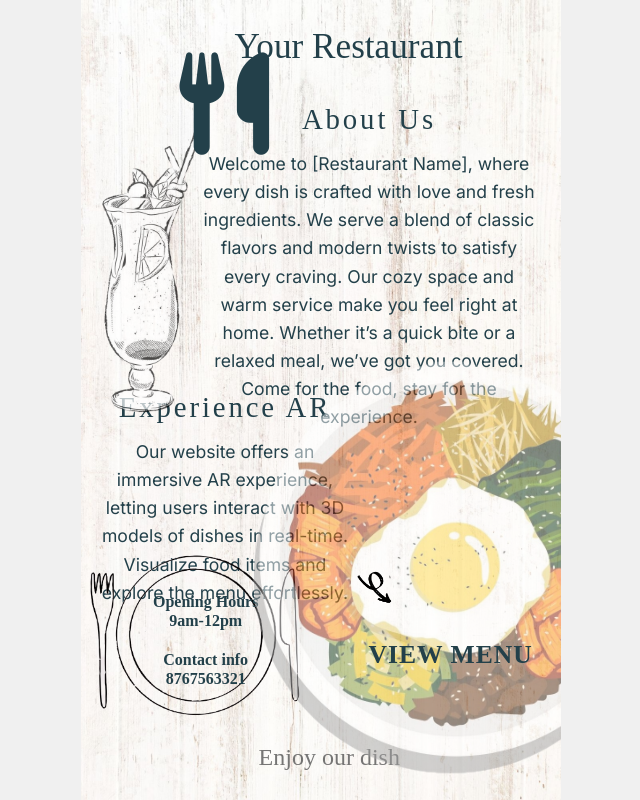
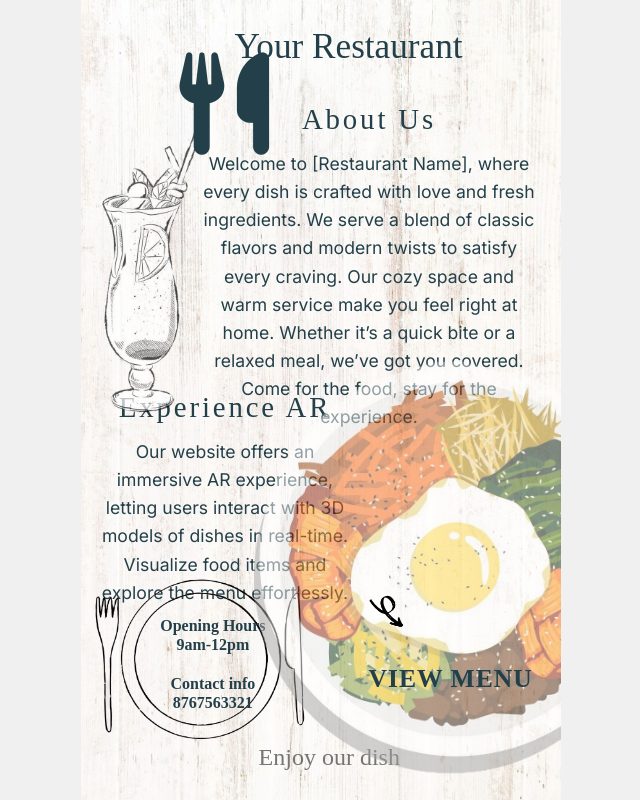
Before and after one commit to LhaseParth2610/AR-menu, a Flask app: page / in a window 1280 px wide. Shown: the whole page, without its empty margins (319-959 px from the left). Run offline with Flask 3, Linux system fonts and the light colour scheme.

Commit message:
Home page aligned

```diff
--- a/static/styles.css
+++ b/static/styles.css
@@ -152,8 +152,8 @@ body {
 
 /* Bottom Area */
 .opening-hours-img {
-    bottom: 10%;
-    left: -2%;
+    bottom: 7%;
+    left: -1%;
     width: 56vw;
     max-width: 240px;
     height: auto;
@@ -161,8 +161,8 @@ body {
 }
 
 .opening-hours-text {
-    bottom: 14%;
-    left: 15%;
+    bottom: 11%;
+    left: 16.5%;
     width: auto;
     color: #23404a;
     font-size: clamp(0.8rem, 3vw, 1rem);
@@ -174,7 +174,7 @@ body {
 }
 
 .bottom-menu-area {
-    bottom: 15%;
+    bottom: 12%;
     right: -2%;
     width: 50%;
     display: flex;
@@ -191,7 +191,7 @@ body {
     animation: bounce 1.5s infinite;
     margin-bottom: -10px;
     align-self: baseline;
-    margin-left: 10%;
+    margin-left: 15%;
 }
 
 @keyframes bounce {
```
